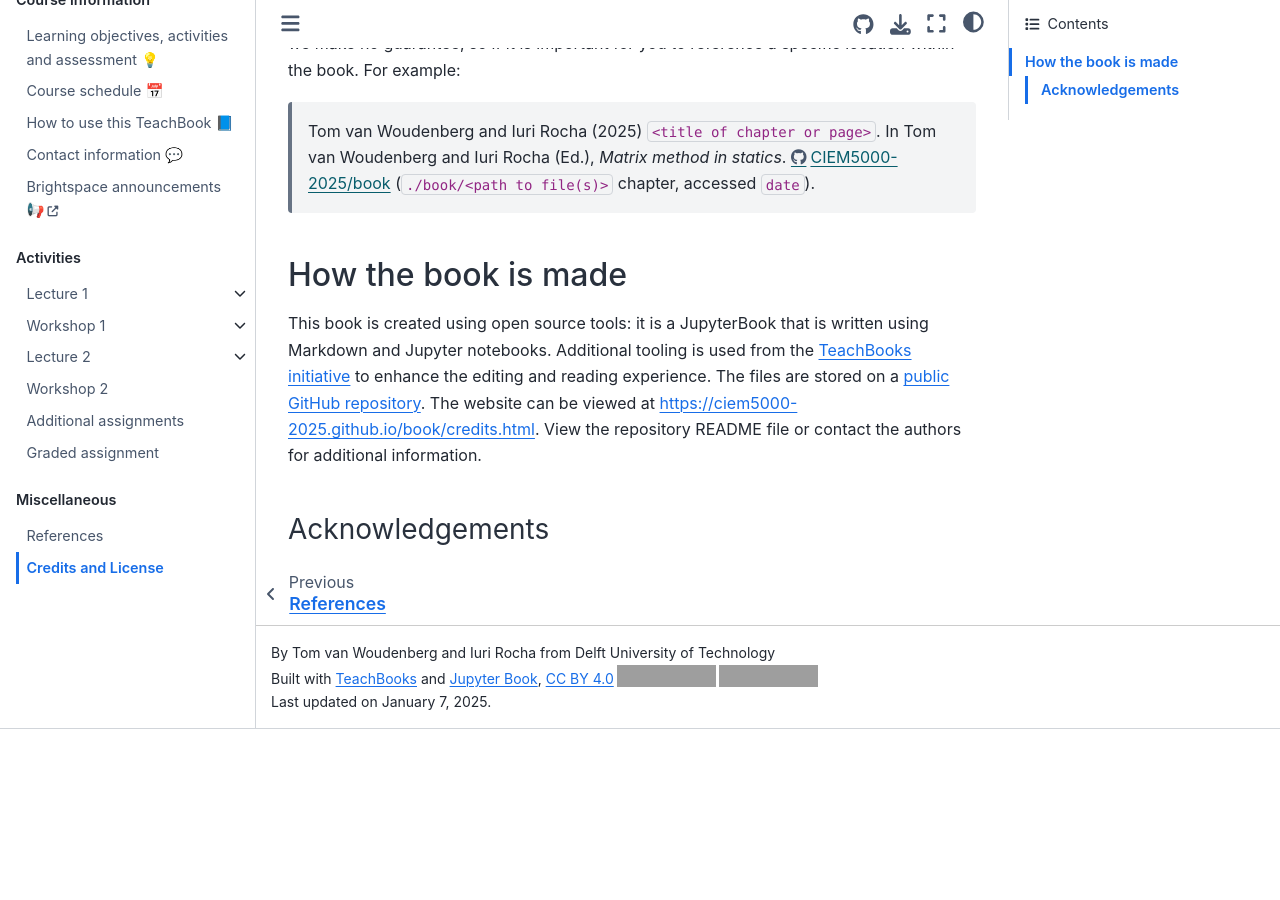
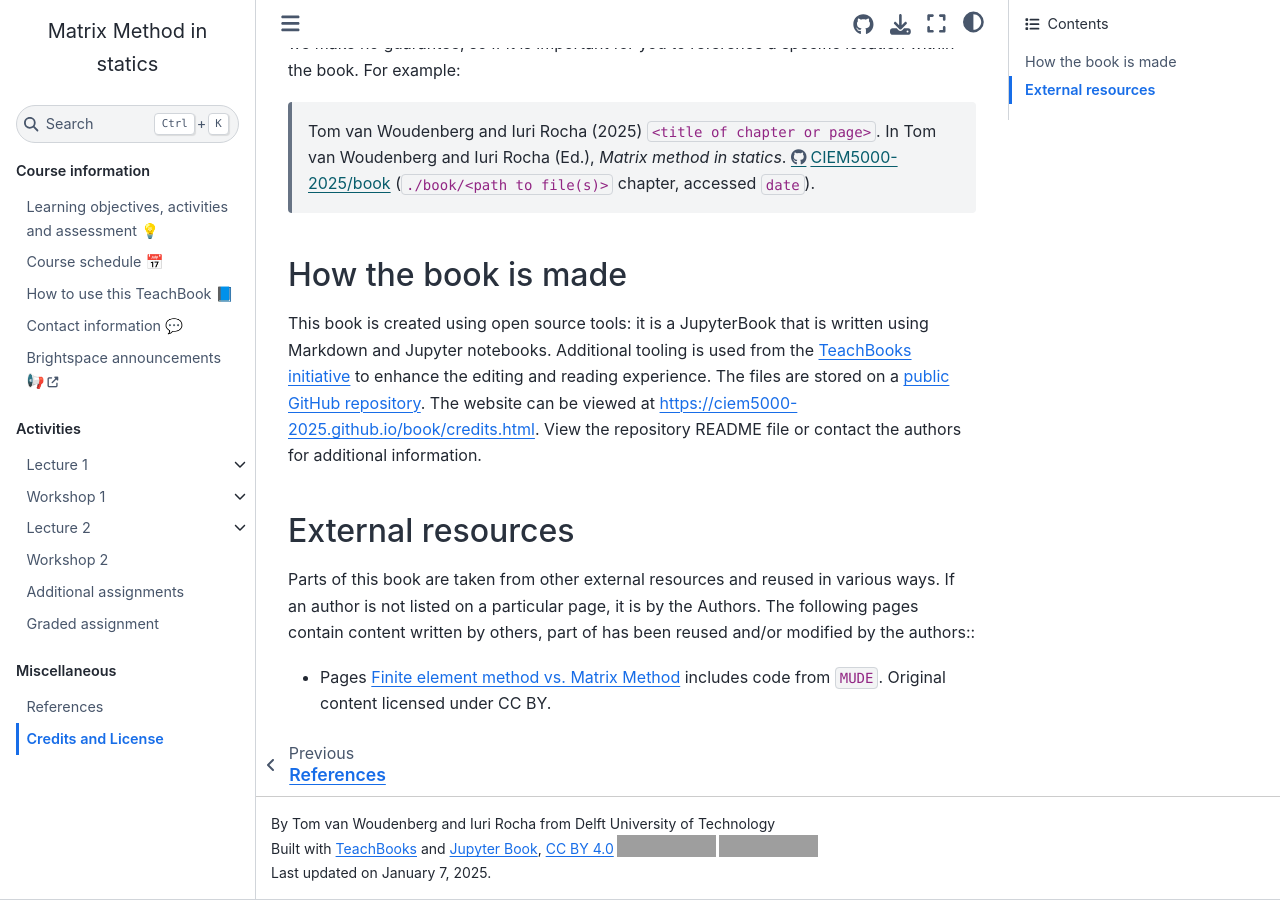
Before and after one commit to sophietenhoor/book, a Jupyter Book: the page built from book/credits.md, in a window 1280 px wide and 900 px high, scrolled down 501 px. Built offline with Jupyter Book 1.0.4 settings and Sphinx 7.4.7 and the Sphinx Book theme 1.1.4, drawn with Linux system fonts in a browser that asks for light colours; comment, search, counter and statistics services are not loaded; cross-references to code outside the pages are shown as plain code; before the commit the page ends 1230 px from its top, so only the background shows below that; grey boxes are pictures that could not be loaded.

Commit message:
add proper reference

```diff
--- a/book/credits.md
+++ b/book/credits.md
@@ -17,4 +17,8 @@ We anticipate that the content of this book will change significantly. Therefore
 
 This book is created using open source tools: it is a JupyterBook that is written using Markdown and Jupyter notebooks. Additional tooling is used from the [TeachBooks initiative](https://teachbooks.io/) to enhance the editing and reading experience. The files are stored on a [public GitHub repository](https://github.com/CIEM5000-2025/book). The website can be viewed at https://ciem5000-2025.github.io/book/credits.html. View the repository README file or contact the authors for additional information.
 
-### Acknowledgements
+(external_resources)=
+## External resources
+
+Parts of this book are taken from other external resources and reused in various ways. If an author is not listed on a particular page, it is by the Authors. The following pages contain content written by others, part of has been reused and/or modified by the authors::
+- Pages [](./lecture2/fem.ipynb) includes code from {cite:t}`MUDE`. Original content licensed under CC BY.
```
Also changed, not shown: book/lecture2/fem.md (+2 -0 lines), book/lecture2/fem.ipynb.
